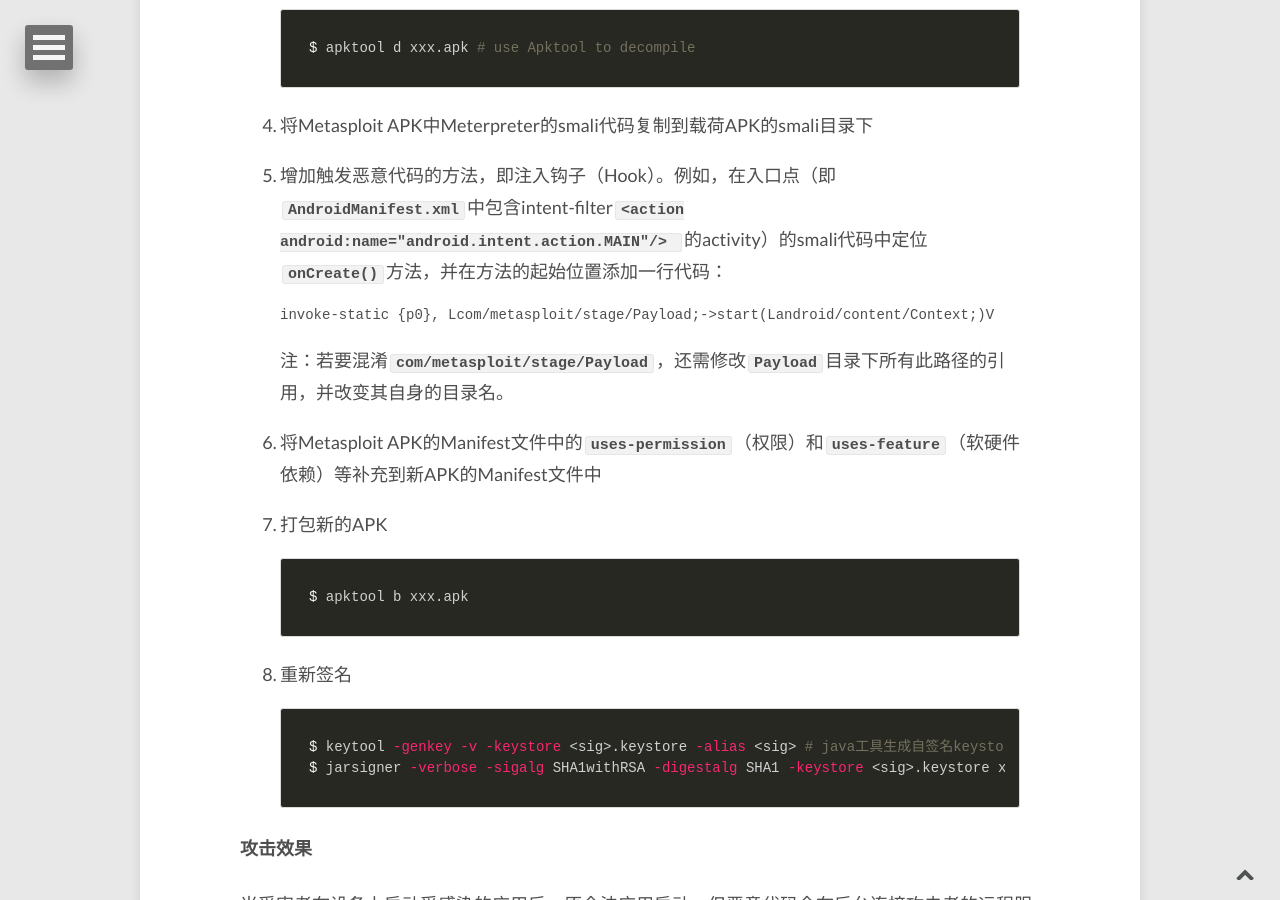
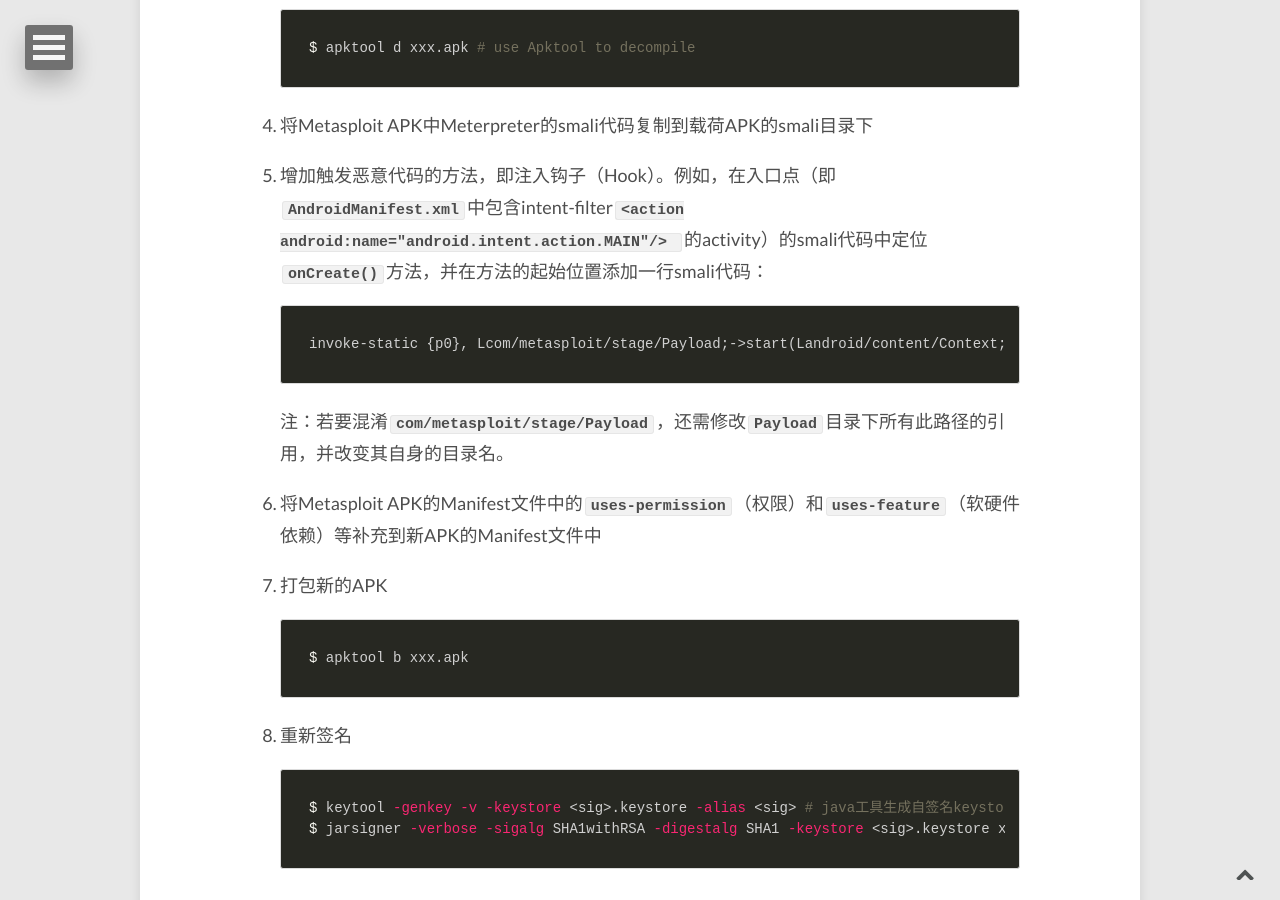
Before and after one commit to E0HYL/BLOG-OF-E0, a Jekyll site: the page built from _posts/2021-01-19-COVID_Trojan.md, in a window 1280 px wide and 900 px high, scrolled down 1408 px. Built offline with Jekyll 4.4.1, drawn with Linux system fonts in a browser that asks for light colours; nearby versions of some CDN libraries; comment, search, counter and statistics services are not loaded.

Commit message:
modify smali codeblock

````diff
--- a/_posts/2021-01-19-COVID_Trojan.md
+++ b/_posts/2021-01-19-COVID_Trojan.md
@@ -50,9 +50,9 @@
 
 4. 将Metasploit APK中Meterpreter的smali代码复制到载荷APK的smali目录下
 
-5. 增加触发恶意代码的方法，即注入钩子（Hook）。例如，在入口点（即`AndroidManifest.xml`中包含intent-filter`<action android:name="android.intent.action.MAIN"/> `的activity）的smali代码中定位`onCreate()`方法，并在方法的起始位置添加一行代码：
+5. 增加触发恶意代码的方法，即注入钩子（Hook）。例如，在入口点（即`AndroidManifest.xml`中包含intent-filter`<action android:name="android.intent.action.MAIN"/> `的activity）的smali代码中定位`onCreate()`方法，并在方法的起始位置添加一行smali代码：
 
-   ```smali
+   ```
    invoke-static {p0}, Lcom/metasploit/stage/Payload;->start(Landroid/content/Context;)V
    ```
 
````
